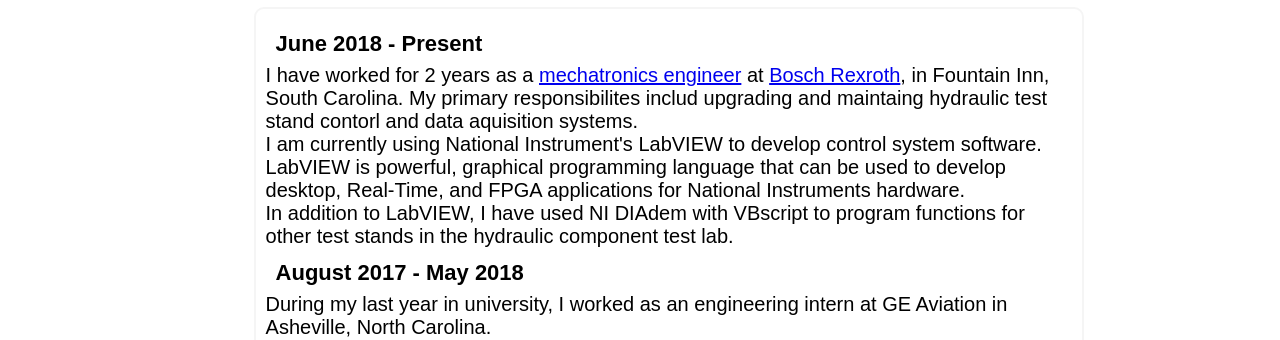
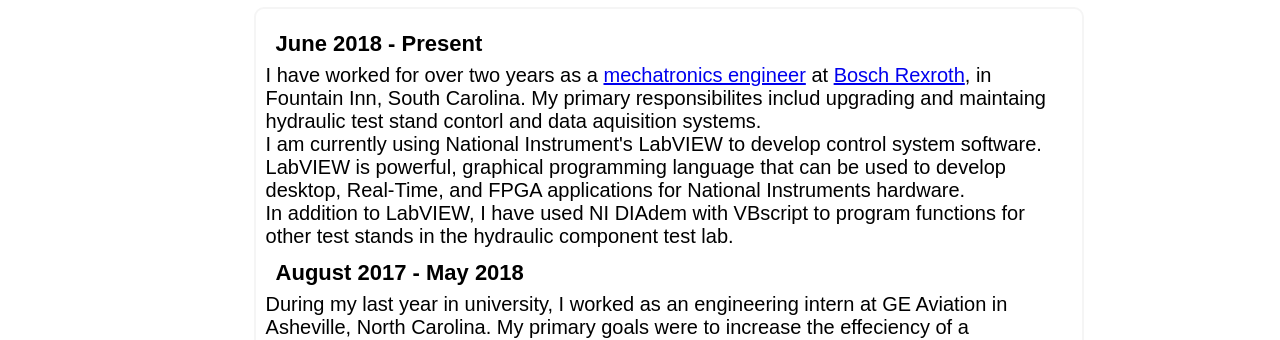
Before and after one commit to ndpage/ndpage.github.io, a plain HTML site: page index.html in a window 1280 px wide. Shown: the part 446-786 px from the top of the page. Drawn offline with nearby package versions, Linux system fonts and the light colour scheme.

Commit message:
Modified text in work experienced

```diff
--- a/index.html
+++ b/index.html
@@ -49,8 +49,8 @@
                         but recently I have been exploring other types of software development such as web develpement.
                     </p>
                     <p>
-                        <br> Feel free to check out <a href="https://github.com/ndpage">my GitHub page</a> to see
-                                other projects including <a href="https://github.com/ndpage/personal-website">this website</a>.
+                        <br> Feel free to check out <a href="https://github.com/ndpage" target="_blank" title="Nathan's GitHub page">my GitHub page</a> to see
+                                other projects including <a href="https://github.com/ndpage/personal-website" target="_blank">this website</a>.
                     </p>
                 </article>
 
@@ -59,7 +59,7 @@
                     <h3 class="body-content-title">June 2018 - Present</h3>
                         <div class="body-content">
                             <p>
-                                I have worked for 2 years as a
+                                I have worked for over two years as a
                                     <a href="https://www.google.com/search?q=what+is+mechatronics+engineering" target="_blank" title="mechatronics engineering"> mechatronics engineer</a>
                                     at <a href="https://www.boschrexroth.com/en/xc/">Bosch Rexroth</a>, in Fountain Inn, South Carolina.
 
@@ -77,6 +77,7 @@
                         <div class="body-content">
                             <p>
                                 During my last year in university, I worked as an engineering intern at GE Aviation in Asheville, North Carolina.
+                                My primary goals were to increase the effeciency of a manufacturing process using Lean techniques.
                             </p>
                         </div>
 
```
